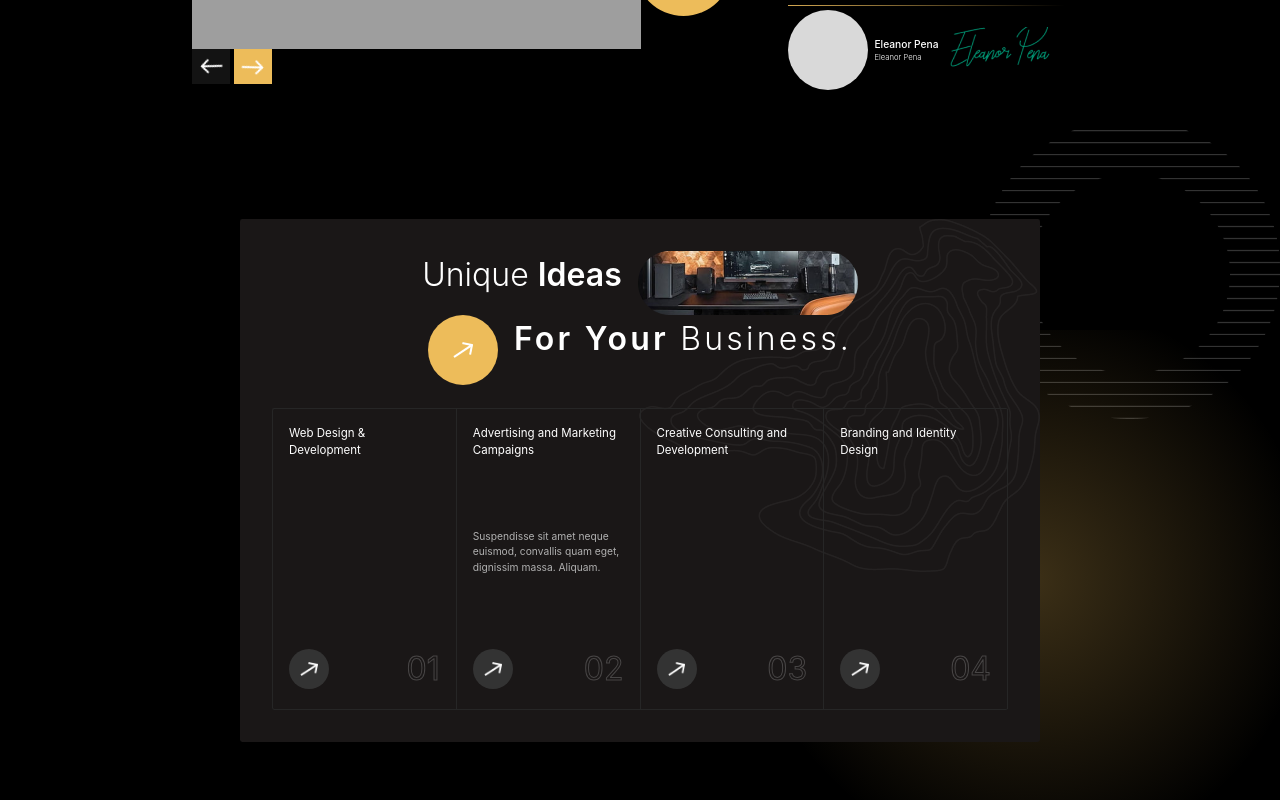
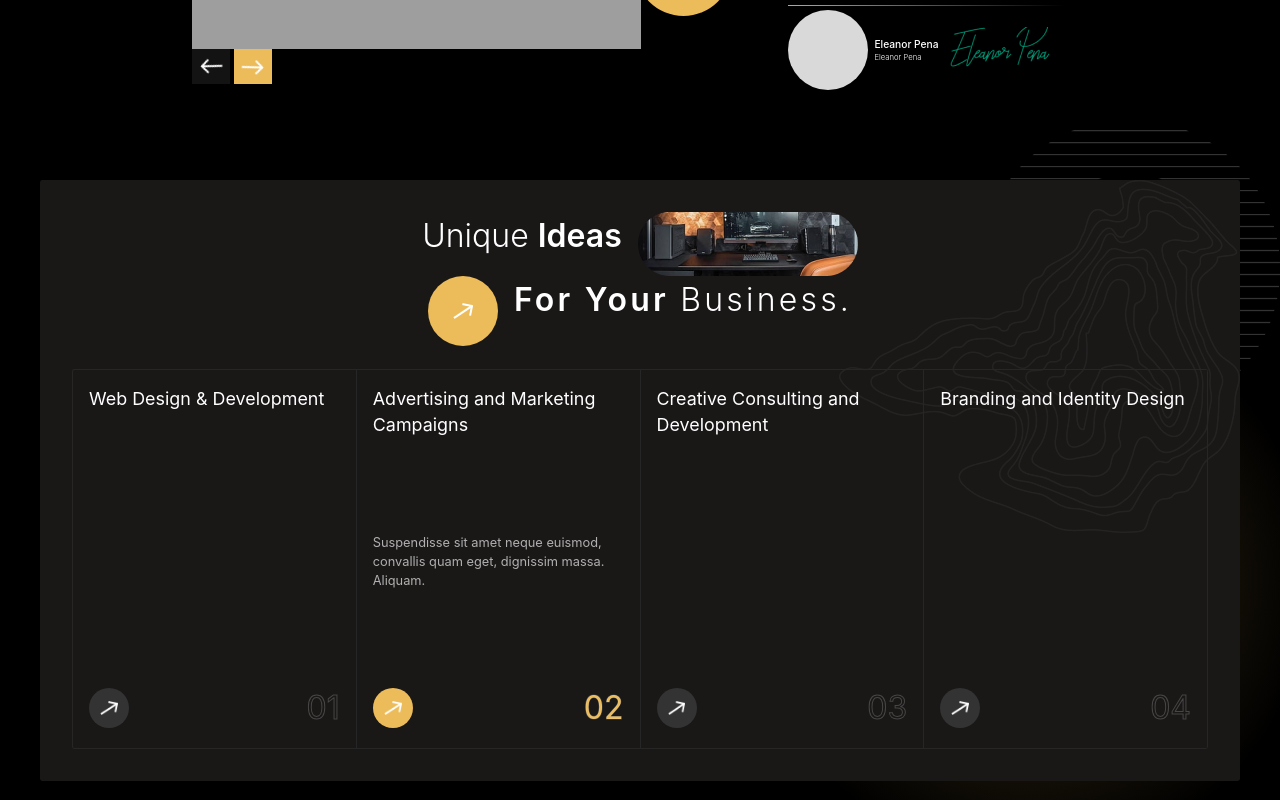
Before and after one commit to aounjabbarhashmi/ConsalPro, a React (Vite) app: page / in a window 1280 px wide. Shown: the part 740-1540 px from the top of the page. Built offline with nearby package versions, Linux system fonts and the light colour scheme; grey boxes are pictures that could not be loaded.

Commit message:
idea section done

```diff
--- a/src/App.css
+++ b/src/App.css
@@ -11,7 +11,7 @@
   }
   .stroke-text2 {
     -webkit-text-stroke: 1px rgba(255, 255, 255, 0.199);
-    -webkit-text-fill-color: transparent;
+
   }
 }
 .bounce-once {
--- a/src/components/IdeaSection/IdeaSection.jsx
+++ b/src/components/IdeaSection/IdeaSection.jsx
@@ -1,6 +1,6 @@
+import { useState } from "react";
 import IdeaCard from "./components/IdeaCard";
 
-function IdeaSection() {
 const cardData = [
   {
     heading: "Web Design & Development",
@@ -20,17 +20,20 @@ function IdeaSection() {
     Description: "",
   },
 ];
+function IdeaSection() {
+  const [selectedCard, setSelectedCard] = useState(1);
+
   return (
     <>
-      <div className="flex relative justify-center items-center min-h-[700px]">
+      <div className="flex relative justify-center p-7 items-center min-h-[700px]">
         <img
           src="./images/Ornament.png"
           alt="Ornament"
-          className=" absolute top-0  right-0 "
+          className=" absolute top-0 z-0  w-full max-w-[300px] right-0 "
         />
         <div className=" z-[0] max-w-[500px] w-full aspect-square flex  items-center justify-evenly text-[#edbc5a41] bg-radial-gradient  absolute bottom-[0%] right-[0%]"></div>
         <div
-          className="w-full bg-[#1A1717] p-20 max-w-[800px]  bg-no-repeat bg-right-top flex flex-col gap-14  z-10 rounded-md"
+          className="w-full bg-[#1A1717] p-20 max-w-[1200px]  bg-no-repeat bg-right-top flex flex-col gap-14  z-[1] rounded-md"
           style={{
             backgroundImage: 'url("./images/Topographic.png")',
           }}
@@ -43,19 +46,24 @@ function IdeaSection() {
               <img src="./images/bg.png" alt="" />
             </div>
             <div className="flex gap-10 justify-center">
-              <div className="w-[70px] aspect-square bg-[#EDBC5A] rounded-full p-10 flex justify-center items-center ">
+              <div className="max-w-[70px] w-full aspect-square bg-[#EDBC5A] rounded-full p-10 flex justify-center items-center ">
                 <img src="./images/Arrow.png" alt="" />
               </div>
-              <h1 className="tracking-widest">
+              <h1 className="tracking-widest text-left">
                 <span className="font-[600]"> For Your </span> Business.
               </h1>
             </div>
           </div>
-          <div className="flex border-y-[1px] border-l-[1px]  rounded-md border-[#262626]">
+          <div className="flex border-y-[1px]  border-l-[1px] overflow-x-auto  rounded-md border-[#262626]">
             {cardData.map((item, index) => {
               return (
                 <>
-                  <IdeaCard item={item} index={index} />
+                  <IdeaCard
+                    item={item}
+                    selectedCard={selectedCard}
+                    setSelectedCard={setSelectedCard}
+                    index={index}
+                  />
                 </>
               );
             })}
--- a/src/components/IdeaSection/components/IdeaCard.jsx
+++ b/src/components/IdeaSection/components/IdeaCard.jsx
@@ -1,21 +1,37 @@
 import PropTypes from "prop-types";
 function IdeaCard(props) {
-
   return (
     <>
       {" "}
-      <div className="min-h-[300px] cursor-pointer p-10 border-r-[1px] border-[#262626] flex flex-col justify-between max-w-[210px] w-full">
-        <h1 className="text-[1.8rem] text-left text-[400] text-white ">
+      <div
+        onClick={() => {
+          props.setSelectedCard(props.index);
+        }}
+        className="aspect-[3/4] cursor-pointer p-10 border-r-[1px] border-[#262626] flex flex-col justify-between min-w-[210px] w-full"
+      >
+        <h1 className="text-[2.8rem] text-left text-[400] text-white ">
           {props.item.heading}
         </h1>
-        <p className="text-[1.6rem] text-left text-[#B0B0B0] text-[400]">
+        <p className="text-[2rem] text-left text-[#B0B0B0] text-[400]">
           {props.item.Description}
         </p>
         <div className="w-full flex justify-between items-center">
-          <div className="w-[40px] aspect-square bg-[#333333] rounded-full p-7 flex justify-center items-center ">
+          <div
+            className={`w-[40px] aspect-square ${
+              props.selectedCard == props.index
+                ? "bg-[#EDBC5A]"
+                : "bg-[#333333]"
+            }   rounded-full p-7 flex justify-center items-center `}
+          >
             <img src="./images/Arrow.png" alt="" />
           </div>
-          <p className=" text-[5rem] font-[400] stroke-text2  ">
+          <p
+            className={` text-[5rem] font-[400]  stroke-text2 ${
+              props.selectedCard == props.index
+                ? "text-[#EDBC5A]"
+                : "text-[transparent]"
+            } `}
+          >
             0{props.index + 1}
           </p>
         </div>
@@ -28,4 +44,6 @@ export default IdeaCard;
 IdeaCard.propTypes = {
   item: PropTypes.object,
   index: PropTypes.number,
+  setSelectedCard: PropTypes.func,
+  selectedCard: PropTypes.number,
 };
--- a/src/components/Navbar/NavbarComp.jsx
+++ b/src/components/Navbar/NavbarComp.jsx
@@ -54,7 +54,7 @@ function NavbarComp() {
           navPosition
             ? ` ${
                 sideMenu ? "" : "bounce-once"
-              }  fixed bg-black z-30 top-0 shadow-lg pb-10 h-[80px]"`
+              }  fixed bg-black z-[100] top-0 shadow-lg pb-10 h-[80px]"`
             : " relative"
         }`}
       >
```
Lines whose indentation alone changed are shown as unchanged.
